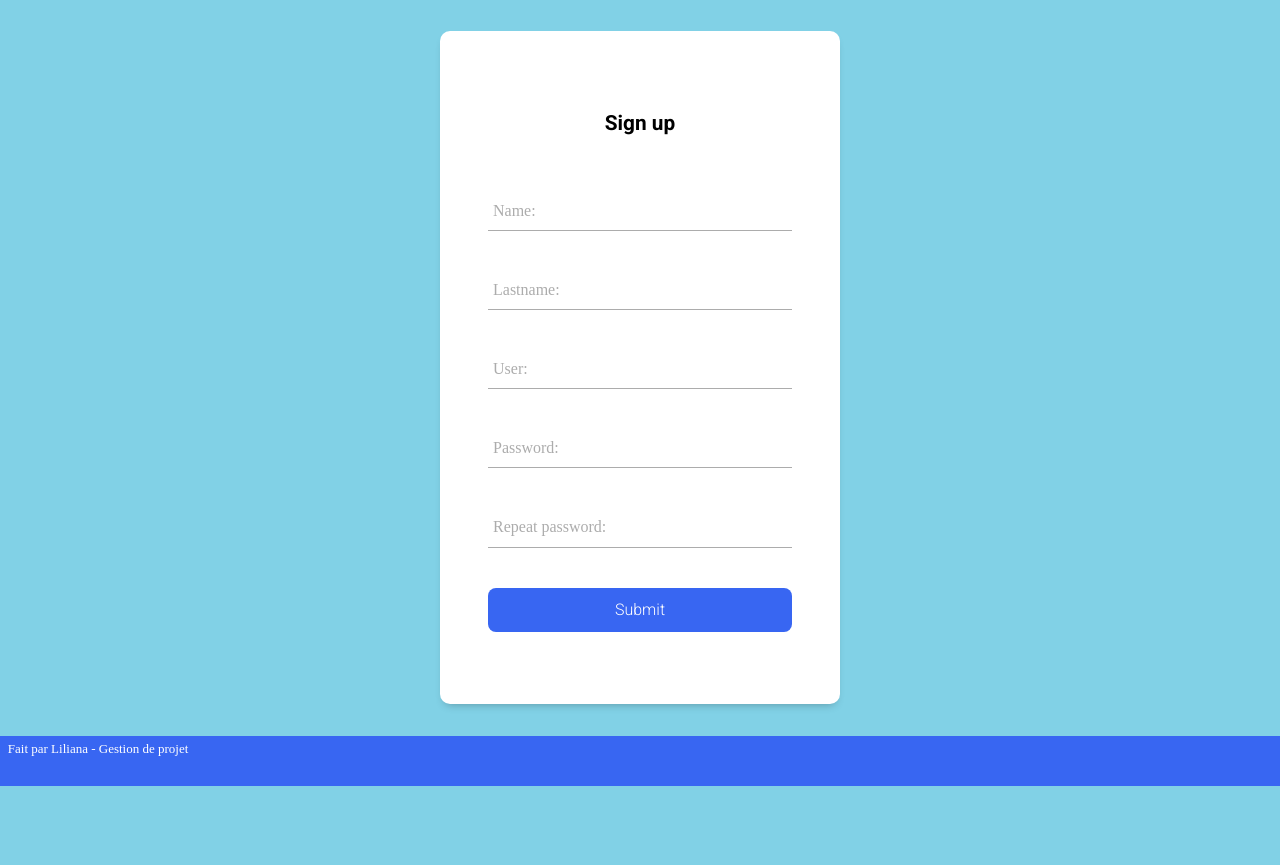
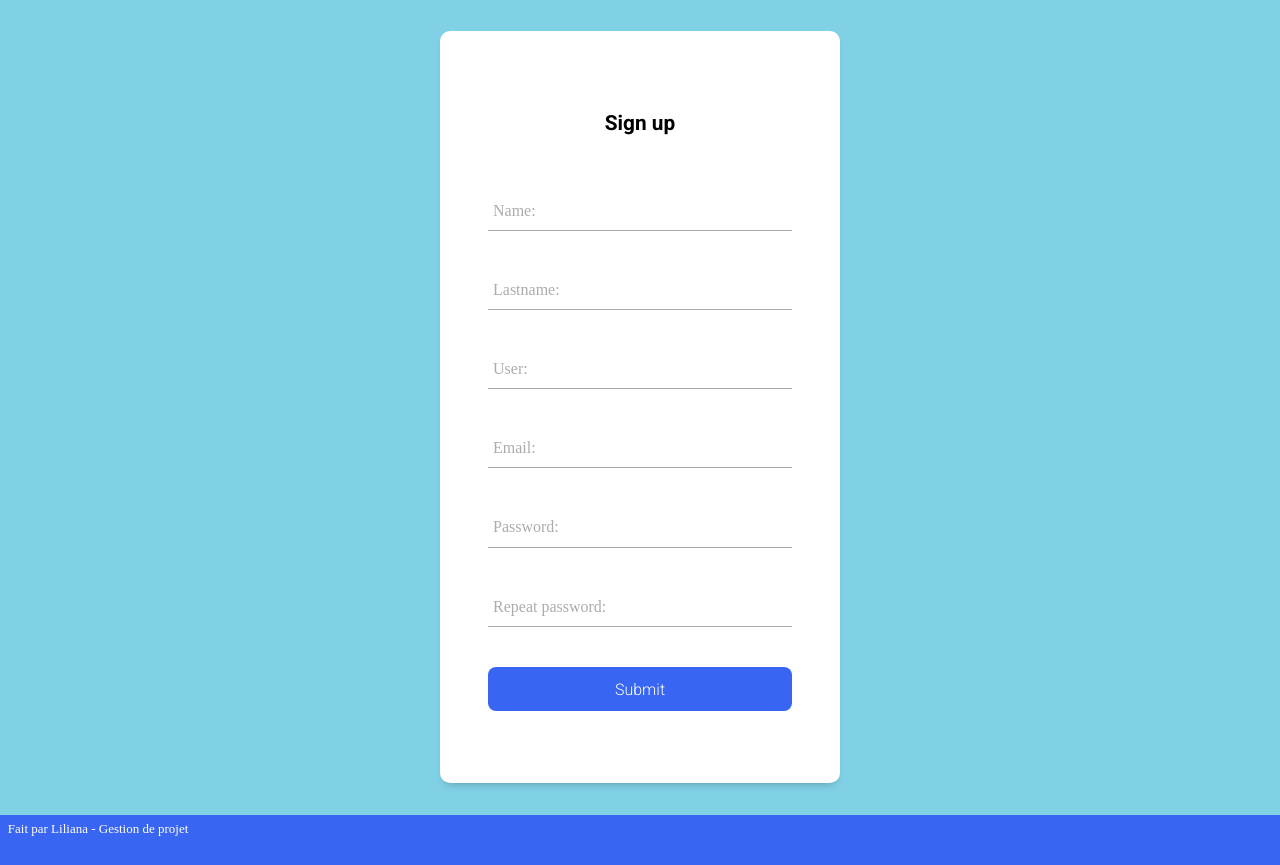
Before and after one commit to LROM/calculconsommationelectrique, a PHP site: page /sign_up.php in a window 1280 px wide. Shown: the part 232-1097 px from the top of the page. Before the commit the page ends 1018 px from the top, so only its background shows below. Run offline with PHP 8.4, Linux system fonts and the light colour scheme.

Commit message:
add acceuil.php file and add user to db

```diff
--- a/sign_up.php
+++ b/sign_up.php
@@ -23,33 +23,38 @@
 
     <div class="container">
 
-      <form class="form">
+      <form class="form" action="/acceuil.php" method="post">
       <h1>Sign up</h1>
                       <!--<p class "form_paragraph"> New user <a href="#" class="form_link">Sign up</a></p>-->
 
                   <div class="form_container">
                       <div class="form_group">
-                          <input type="text" id="name" class="form_input" placeholder=" ">
+                          <input type="text" id="name" name="name" class="form_input" placeholder=" ">
                           <label for="name" class="form_label">Name:</label>
                           <span class="form_line"></span>
                       </div>
                       <div class="form_group">
-                          <input type="text" id="lastname" class="form_input" placeholder=" ">
+                          <input type="text" id="lastname" name="lastname" class="form_input" placeholder=" ">
                           <label for="name" class="form_label">Lastname:</label>
                           <span class="form_line"></span>
                       </div>
                       <div class="form_group">
-                          <input type="text" id="user" class="form_input" placeholder=" ">
+                          <input type="text" id="user"  name="user" class="form_input" placeholder=" ">
                           <label for="name" class="form_label">User:</label>
                           <span class="form_line"></span>
                       </div>
                       <div class="form_group">
-                          <input type="text" id="password" class="form_input" placeholder=" ">
+                          <input type="text" id="courriel" name="courriel" class="form_input" placeholder=" ">
+                          <label for="name" class="form_label">Email:</label>
+                          <span class="form_line"></span>
+                      </div>
+                      <div class="form_group">
+                          <input type="text" id="password" name="password"  class="form_input" placeholder=" ">
                           <label for="name" class="form_label">Password:</label>
                           <span class="form_line"></span>
                       </div>
                       <div class="form_group">
-                          <input type="text" id="password" class="form_input" placeholder=" ">
+                          <input type="text" id="password2" name="password2" class="form_input" placeholder=" ">
                           <label for="name" class="form_label">Repeat password:</label>
                           <span class="form_line"></span>
                       </div>
```
Also changed, not shown: acceuil.php (added, +61 -0 lines).
